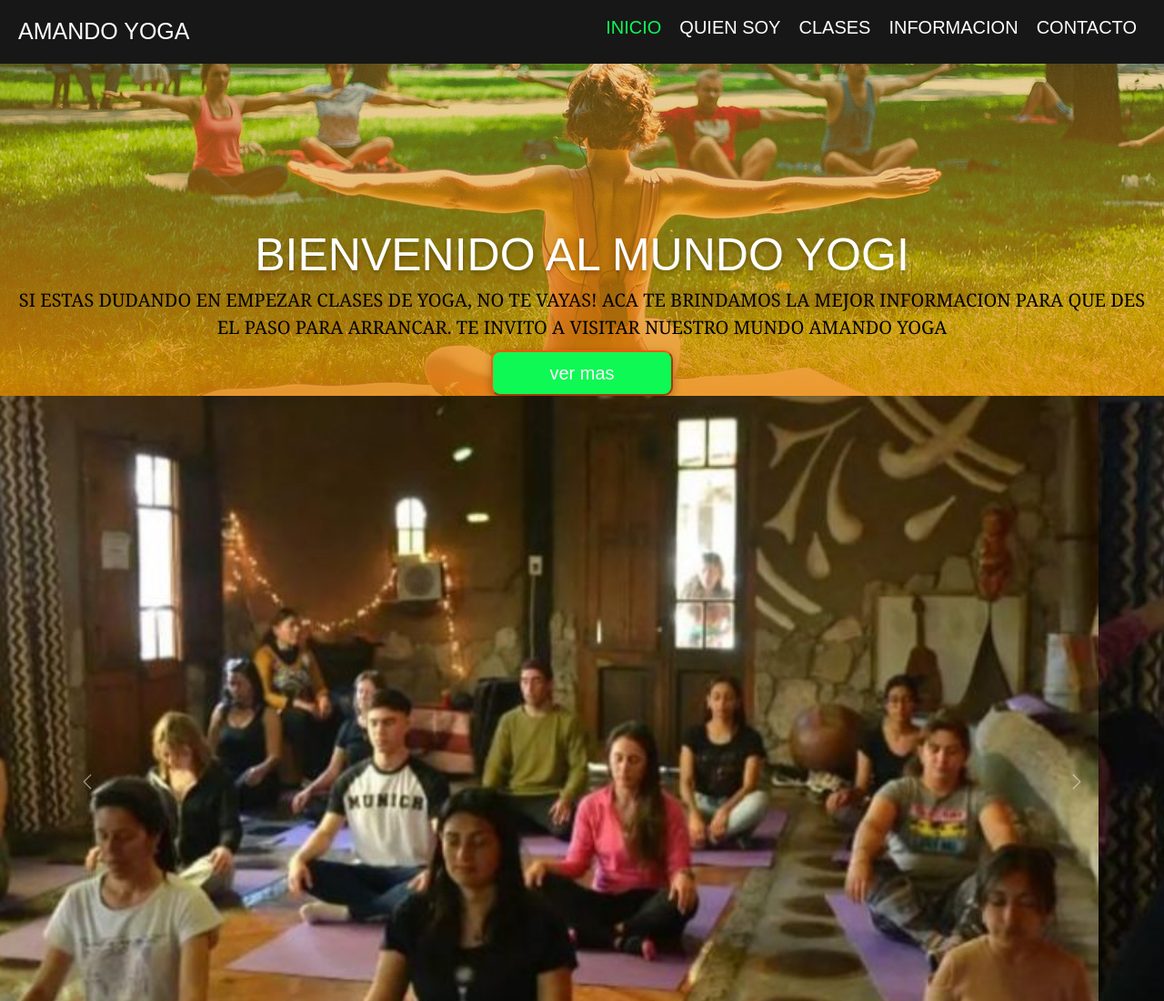
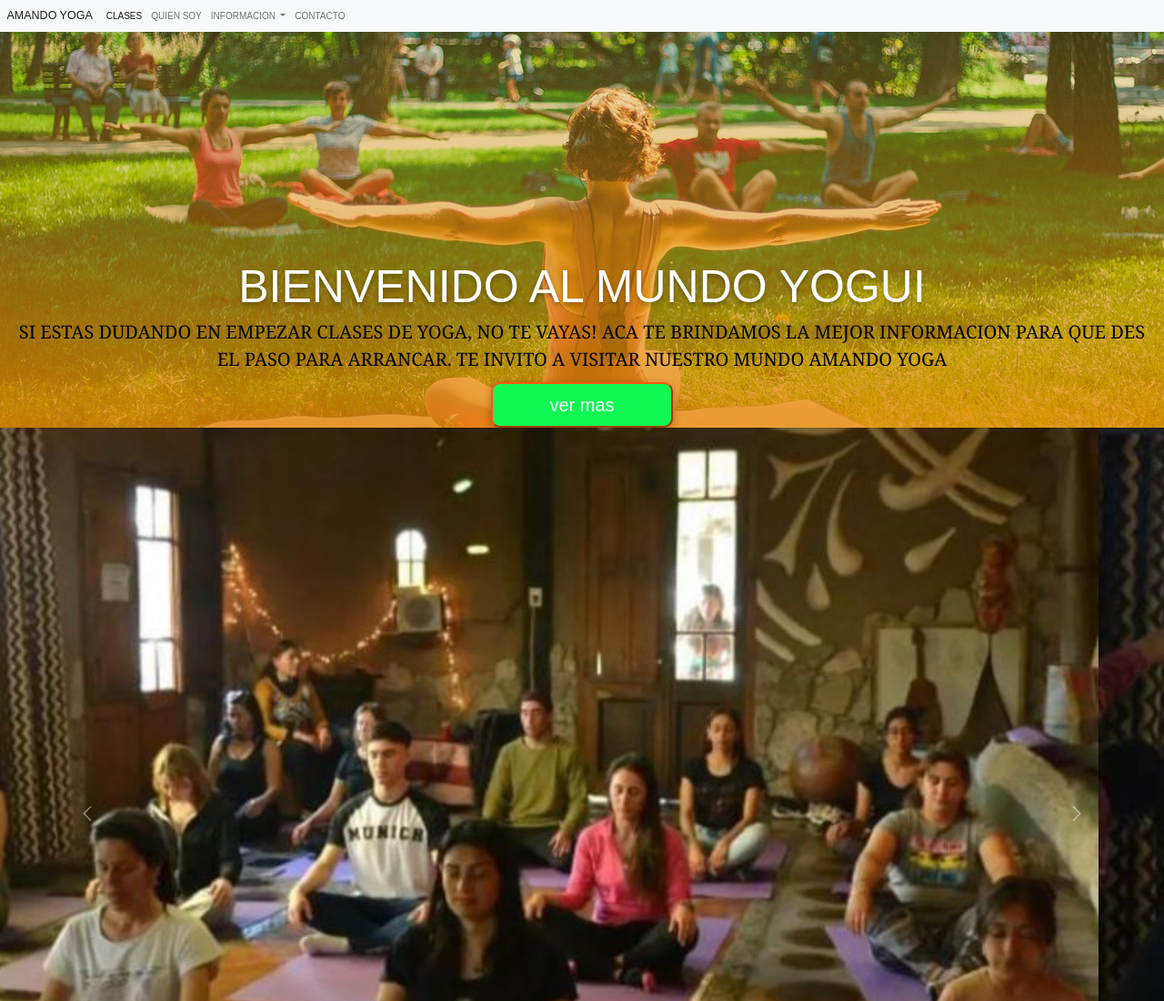
Before and after one commit to luuuvega09/proyectofinal-vega, a plain HTML site: page index.html in a window 1280 px wide. Shown: the top 1100 px of the page at 91% size. Drawn offline with nearby package versions, Linux system fonts and the light colour scheme.

Commit message:
mi tercera version

```diff
--- a/estilos.scss
+++ b/estilos.scss
@@ -52,58 +52,6 @@ body {
     color: $color1;
 }
 
-header {
-    width: 100%;
-    background: #171717;
-    position: fixed;
-    display: flex;
-    align-items: center;
-    justify-content: space-between;
-    padding: 1rem 2rem;
-    z-index: 1000;
-    transition: .2s;
-}
-
-header .navbar ul {
-
-    display: flex;
-    align-items: center;
-    justify-content: space-between;
-    list-style: none;
-}
-
-header .navbar ul li {
-    margin: 0 1rem;
-}
-
-
-header .navbar ul li a {
-
-    font-size: 2rem;
-    color: $color1;
-    transition: .2s;
-    text-decoration: none;
-}
-
-header .navbar ul li .active,
-header .navbar ul li a:hover {
-    color: #0ef954;
-}
-
-header .amandoyoga {
-    font-size: 2.5rem;
-    color: $color1;
-    text-transform: uppercase;
-    text-decoration: none;
-}
-
-header .fa-bars {
-    font-size: 3rem;
-    color: #0ef954;
-    cursor: pointer;
-    display: none;
-    transition: .2s;
-}
 
 .home {
     min-height: 50vh;
--- a/index.html
+++ b/index.html
@@ -5,34 +5,54 @@
     <meta http-equiv="X-UA-compatible" content="IE=edge">
     <meta name="viewport" content="width=device-width, initial-scale=1.0">
 
-    <!-- BS 5.1 inicia -->
+    <!--BS 5.1 inicia-->
     <link href="https://cdn.jsdelivr.net/npm/bootstrap@5.1.3/dist/css/bootstrap.min.css" rel="stylesheet" integrity="sha384-1BmE4kWBq78iYhFldvKuhfTAU6auU8tT94WrHftjDbrCEXSU1oBoqyl2QvZ6jIW3" crossorigin="anonymous">
     <link rel="stylesheet" href="https://cdn.jsdelivr.net/npm/bootstrap-icons@1.11.1/font/bootstrap-icons.css">
-    <!-- BS 5.1 fin -->
+    <!--BS 5.1 fin-->
     <link rel="stylesheet" href="estilos.css">
     <title>amando yoga</title>
 
 </head>
 <body>
+    <nav class="navbar navbar-expand-lg navbar-light bg-light">
+        <div class="container-fluid">
+          <a class="navbar-brand" href="#home">amando yoga</a>
+          <button class="navbar-toggler" type="button" data-bs-toggle="collapse" data-bs-target="#navbarSupportedContent" aria-controls="navbarSupportedContent" aria-expanded="false" aria-label="Toggle navigation">
+            <span class="navbar-toggler-icon"></span>
+          </button>
+          <div class="collapse navbar-collapse" id="navbarSupportedContent">
+            <ul class="navbar-nav me-auto mb-2 mb-lg-0">
+              <li class="nav-item">
+                <a class="nav-link active" aria-current="page" href="#classes">clases</a>
+              </li>
+              <li class="nav-item">
+                <a class="nav-link" href="#about">quien soy</a>
+              </li>
+              <li class="nav-item dropdown">
+                <a class="nav-link dropdown-toggle" href="#info" id="navbarDropdown" role="button" data-bs-toggle="dropdown" aria-expanded="false">
+                  informacion
+                </a>
+                <ul class="dropdown-menu" aria-labelledby="navbarDropdown">
+                  <li><a class="dropdown-item" href="#">videos</a></li>
+                  <li><a class="dropdown-item" href="#">ubicacion</a></li>
+                  <li><hr class="dropdown-divider"></li>
+                  <li><a class="dropdown-item" href="#">profesores</a></li>
+                </ul>
+              </li>
+              <li class="nav-item">
+                <a class="nav-link" href="#contact">contacto</a>
+              </li>
+            </ul>
+          </div>
+        </div>
+      </nav>
 <header>
-    <a href="#" class="amandoyoga">amando yoga</a>
-
-    <nav class="navbar navbar-default">
-        <ul>
-            <li><a href="#home" class="active">inicio</a></li>
-            <li><a href="#about">quien soy</a></li>
-            <li><a href="#classes">clases</a></li>
-            <li><a href="#info">informacion</a></li>
-            <li><a href="#contact">contacto</a></li>
-        </ul>
-
-    </nav>
 
 </header>
 
     <section class="home" id="home">
         <div class="content">
-            <h1>bienvenido al mundo yogi</h1>
+            <h1>bienvenido al mundo yogui</h1>
             <p>si estas dudando en empezar clases de yoga, no te vayas! aca te brindamos la mejor informacion para que des el paso para arrancar. Te invito a visitar nuestro mundo amando yoga</p>
             <a href="#"><button>ver mas</button></a>
         </div>
@@ -180,5 +200,7 @@
 
     <script src="https://cdn.jsdelivr.net/npm/@popperjs/core@2.10.2/dist/umd/popper.min.js" integrity="sha384-7+zCNj/IqJ95wo16oMtfsKbZ9ccEh31eOz1HGyDuCQ6wgnyJNSYdrPa03rtR1zdB" crossorigin="anonymous"></script>
     <script src="https://cdn.jsdelivr.net/npm/bootstrap@5.1.3/dist/js/bootstrap.min.js" integrity="sha384-QJHtvGhmr9XOIpI6YVutG+2QOK9T+ZnN4kzFN1RtK3zEFEIsxhlmWl5/YESvpZ13" crossorigin="anonymous"></script>
+
+
 </body>
 </html>
```
Also changed, not shown: estilos.css, 1 other file.
